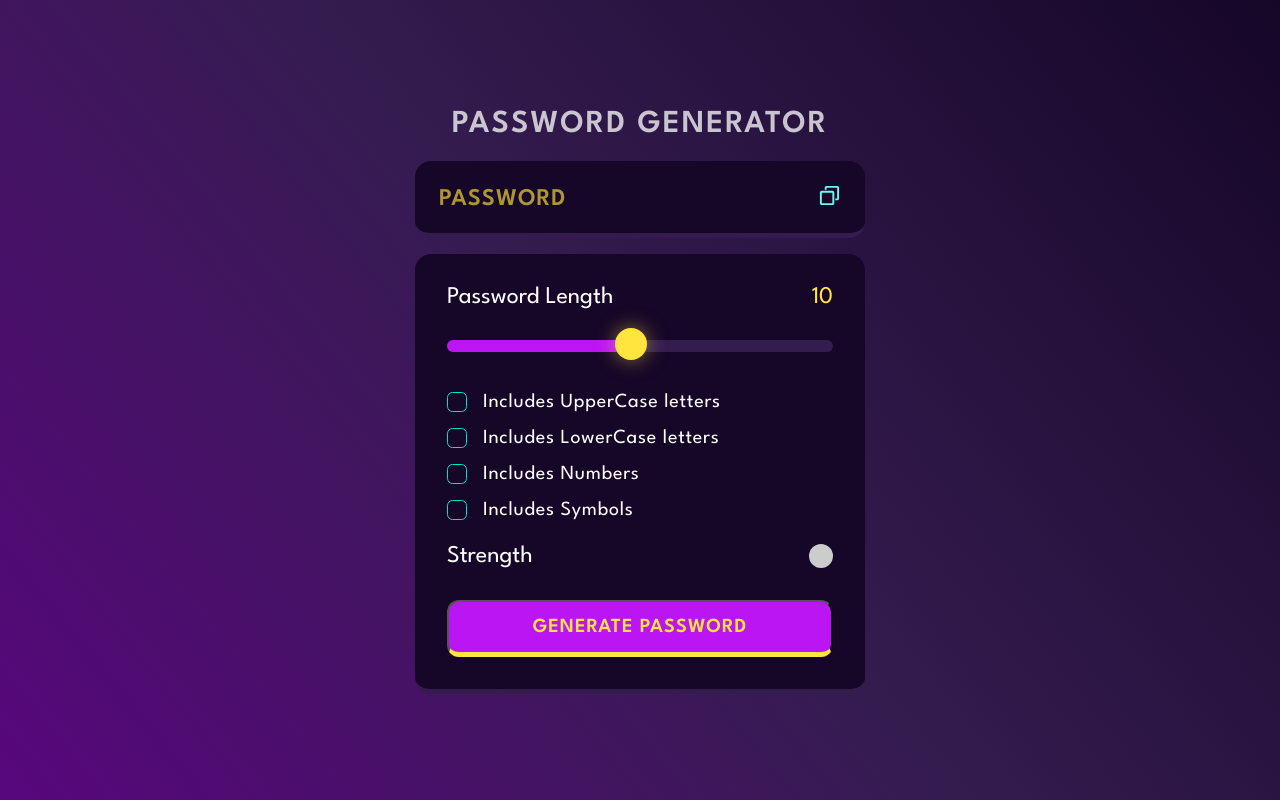
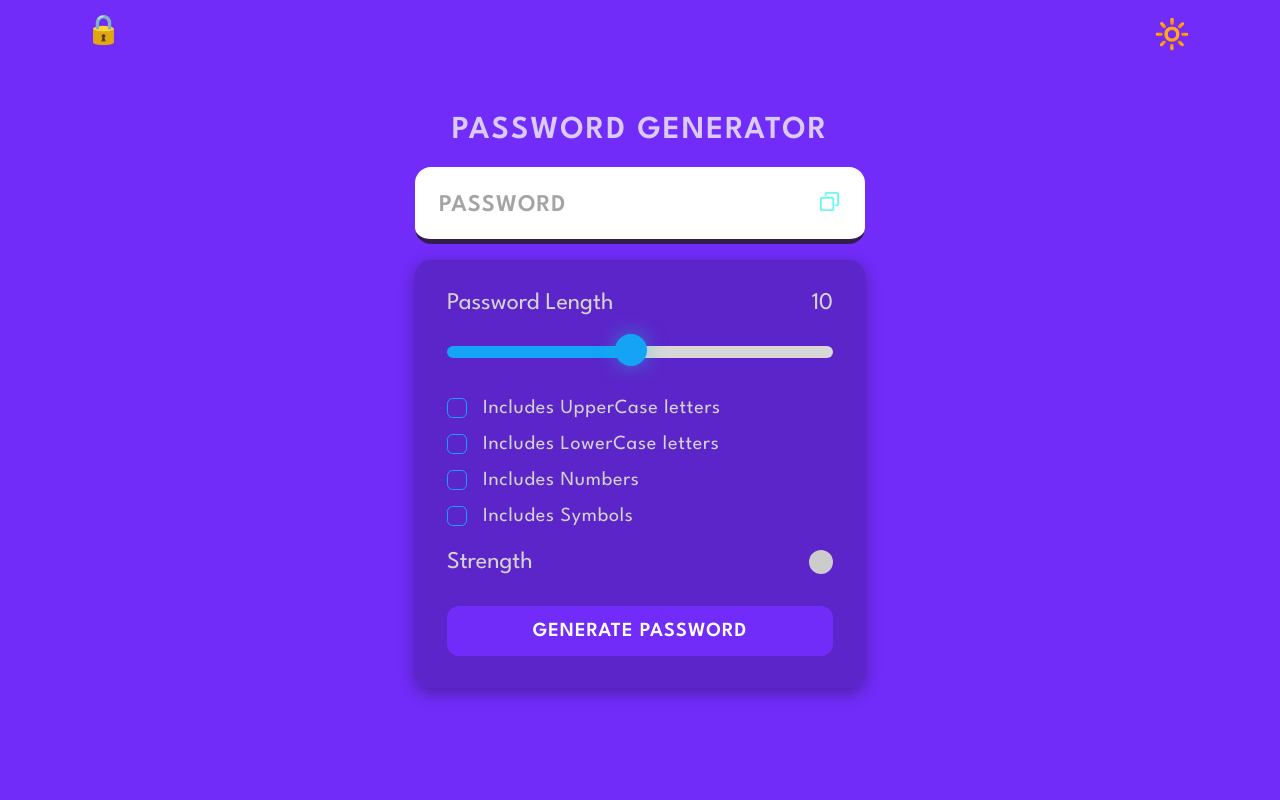
Before and after one commit to NerdFortitude/PasswordGenerator, a plain HTML site: page index.html in a window 1280 px wide. Drawn offline with Linux system fonts and the light colour scheme.

Commit message:
Added functionality to toggle theme however the theme icon issue exists

```diff
--- a/index.html
+++ b/index.html
@@ -11,7 +11,20 @@
     <link rel="stylesheet" href="style.css">
 </head>
 <body>
+    <nav>
 
+        <div class="logo">
+            &#128274;
+        </div>
+
+
+        <button class="themeChanger" id = "themeChanger1">
+            🔆
+        </button>
+        <!-- <button class="themeChanger" id = "themeChanger2  deactive-theme">
+            🌙
+        </button> -->
+    </nav>
     <div class="container">
 
         <h1>PASSWORD GENERATOR</h1>
@@ -77,7 +90,7 @@
 
     </div>
 
-
+    <script src="https://kit.fontawesome.com/943076f10a.js" crossorigin="anonymous"></script>
     <script src="./script.js"></script>
 </body>
 </html>
--- a/script.js
+++ b/script.js
@@ -1,4 +1,5 @@
 // fetching all the elements from the dom
+const bodyElement = document.querySelector("body");
 const inputSlider = document.querySelector("[data-lengthSlider]");
 const lengthDisplay = document.querySelector("[data-lengthNumber]");
 const passwordDisplay = document.querySelector("[data-passwordDisplay]");
@@ -11,11 +12,38 @@ const symbolCheck = document.querySelector("#symbols");
 const indicator = document.querySelector("[data-indicator]");
 const generateBtn = document.querySelector(".generateButton");
 const allCheckBox = document.querySelectorAll("input[type=checkbox]");
+const themeChanger = document.querySelector(".themeChanger");
+const inputContainer = document.querySelector(".input-container");
+// const themeChanger1 = document.querySelector("#themechanger1");
+// const themeChanger2 = document.querySelector("#themechanger2");
+const logo = document.querySelector(".logo");
 const symbols = '~!@#$%^&*()-_+=[]|}{:;",.<>/?';
 
 let password = "";
 let passwordLength = 10;
 let checkcount = 0;
+
+themeChanger.addEventListener("click",()=>{
+    bodyElement.classList.toggle("bg-body-dark");
+    themeChanger.classList.toggle("bg-body-dark");
+    logo.classList.toggle("bg-body-dark");
+    generateBtn.classList.toggle("bg-body-dark");
+    inputContainer.classList.toggle("shadow");
+    // themeChanger1.classList.toggle("deactive-theme");
+    // themeChanger2.classList.toggle("deactive-theme");
+
+
+
+    // if(themeChanger.innerText === "🔆"){
+    //     console.log("this is inside if");
+    //     themeChanger.textContent = "🌙";
+    // }
+    // if(themeChanger.innerText === "🌙"){
+
+    //     themeChanger.innerText = "🔆";
+    // }
+
+})
 //set strength circle color to grey
 handleSlider();
 setIndicator("#ccc");
@@ -224,3 +252,9 @@ generateBtn.addEventListener('click',()=>{
     calStrength();
 
 });
+
+
+function themeIconChanger(){
+
+
+}
--- a/style.css
+++ b/style.css
@@ -11,13 +11,15 @@
 
 :root{
 
-    --dk-violet: hsl(268, 75%, 9%);
+    --lt-background: #712cf9;
     --lt-violet: hsl(268, 47%, 21%);
+    --lt-text:rgb(212, 210, 210);
     --lt-violet2: hsl(281, 89%, 26%);
     --vb-violet: hsl(285, 91%, 52%);
     --vb-violet2: hsl(290, 70%, 36%);
     --vb-yellow: hsl(52, 100%, 62%);
-    --pl-white: hsl(0, 0%, 100%);
+    --pl-white: white;
+    --ry-blue: #15a3f6;
     --vb-cyan: hsl(176, 100%, 44%);
     --vb-cyan2: hsl(177, 92%, 70%);
     --dk-text: hsl(198, 20%, 13%);
@@ -30,8 +32,9 @@ body{
     display: flex;
     align-items: center;
     justify-content:center;
-    background: linear-gradient(231deg, rgba(22,6,40,1) 0%, rgba(52,28,79,1) 50%, rgba(88,7,125,1) 100%);
+    background: linear-gradient(90deg, rgba(0, 255, 235, 1) 0%, rgba(113, 44, 249, 1) 0%, rgba(113, 44, 249, 1) 100%);
     flex-direction: column;
+    transition: all 0.3s linear;
 }
 .container{
    width: 90%;
@@ -50,7 +53,7 @@ h1{
 
 .display-container{
     position:relative;
-    background-color: var(--dk-violet);
+    background-color: var(--pl-white);
     border-radius: 1rem;
     border-bottom: 0.35rem solid var(--lt-violet);
     margin: 1rem 0;
@@ -65,7 +68,6 @@ h1{
     outline: none;
     border:none;
     padding: 1.15rem 1rem;
-    color: var(--vb-yellow);
     font-weight: 600;
     font-size: 1.5rem;
     line-height: 30px;
@@ -79,7 +81,6 @@ h1{
     left: 1.5rem;
     font-size: 1.5rem;
     line-height: 30px;
-    color: var(--vb-yellow);
     opacity:0.65;
     text-transform: uppercase;
     transform: translateY(-50%);
@@ -95,10 +96,11 @@ h1{
 
 .input-container{
 
-    background-color: var(--dk-violet);
+    background-color: rgba(7, 7, 7, 0.194);
     border-radius: 1rem;
     padding:2rem;
-    border-bottom: 0.35rem solid var(--lt-violet);
+    /* border-bottom: 0.35rem solid var(--lt-violet); */
+    box-shadow: rgba(12, 12, 12, 0.35) 0px 5px 15px;
 
 }
 
@@ -109,12 +111,12 @@ h1{
 }
 
 .length-container p:nth-child(1) {
-    color: white;
+    color: var(--lt-text);
     font-size: 1.5rem;
 }
 
 .length-container p:nth-child(2){
-    color: var(--vb-yellow);
+    color: var(--lt-text);
     font-size: 1.5rem;
 }
 
@@ -127,7 +129,7 @@ h1{
 }
 
 .strength-container p{
-    color: var(--pl-white);
+    color: var(--lt-text);
     font-size: 1.5rem;
 }
 .strength-container .indicator{
@@ -147,14 +149,14 @@ h1{
     appearance: none; /*to remove default style*/
     width: 20px;
     height: 20px;
-    border: 1px solid var(--vb-cyan);
+    border: 1px solid var(--ry-blue);
     cursor:pointer;
     position: relative;
     border-radius: 0.35rem;
 }
 
 .check input:checked{
-    background-color: var(--vb-cyan);
+    background-color: var(--ry-blue);
 }
 
 .check input:checked::before{
@@ -170,7 +172,7 @@ h1{
 
 
 .check label{
-    color: var(--pl-white);
+    color: var(--lt-text);
     font-size:1.25rem;
     letter-spacing: 0.75px;
 
@@ -179,15 +181,17 @@ h1{
 .generateButton {
     width: 100%;
     padding: 1rem 0;
-    background-color: var(--vb-violet);
+    background-color: var(--lt-background);
     text-align: center;
     border-radius: 0.75rem;
-    border-bottom: 0.35rem solid var(--vb-yellow);
+    /* border-bottom: 0.35rem solid var(--lt-background); */
+    border: none;
     text-transform: uppercase;
     letter-spacing: 1px;
-    color: var(--vb-yellow);
+    color: var(--pl-white);
     font-weight: 600;
     font-size: 1.25rem;
+    cursor:pointer;
   }
 
 
@@ -199,11 +203,11 @@ h1{
     border: none;
     outline: none;
     cursor:pointer;
-    background-color: var(--lt-violet);
+    background-color: rgb(217, 215, 215);
     border-radius: 1rem;
     margin-top: 2rem;
     margin-bottom: 1.5rem;
-    background-image: linear-gradient(var(--vb-violet), var(--vb-violet));
+    background-image: linear-gradient(var(--ry-blue), var(--ry-blue));
     background-repeat: no-repeat;
   }
 
@@ -213,42 +217,91 @@ h1{
     height: 2rem;
     width: 2rem;
     border-radius: 50%;
-    background-color: var(--vb-yellow);
+    background-color: var(--ry-blue);
     cursor: pointer;
     margin-top: -3px;
     transition: all 100ms linear;
-    box-shadow: 0px 0px 20px 0px rgba(255,229,61,0.50);
+    box-shadow: 0px 0px 20px 0px rgba(17, 203, 224, 0.5);
   }
 
   .slider:focus{
-    outline: 3px solid var(--vb-yellow);
+    outline: 3px solid var(--pl-white);
   }
 
   .slider::-webkit-slider-thumb:hover{
-    outline: 2px solid var(--vb-yellow);
-    background-color: var(--dk-violet);
+    outline: 2px solid var(--ry-blue);
+    background-color: var(--ry-blue);
   }
 
   .copyBtn{
     background-color: transparent;
     border: none;
-    position: relative;
+    /* position: relative; */
   }
 
   .copyMsg{
     position: absolute;
     height: 25px;
     width: 70px;
-    color: yellow;
+    color: var(--pl-white);
     font-weight: bold;
-    background-color: rgb(47, 14, 47);
-    border-radius: 25%;
+    background-color: var(--ry-blue);
+    border-radius: 0%;
     scale: 0;
     top: -40px;
-    right: -8px;
-    padding: 0.2rem;
+    right: -20px;
+    padding: 0.3rem;
+    transition: all 0.1s linear;
    }
 
   .active{
     scale: 1;
   }
+
+  nav{
+    width: 90%;
+    background-color: transparent;
+    position: absolute;
+    top: 0;
+    margin: 0;
+    height: 4rem;
+    display: flex;
+    justify-content: space-between;
+    border-radius: 3rem;
+    margin-top: 0.2rem;
+}
+
+.logo{
+    width: 3.5rem;
+    height: 3.5rem;
+    /* background-color: rgb(5, 5, 53); */
+    background-color: var(--lt-background);
+    /* border: 2px solid black; */
+    /* border-radius: 50%; */
+    margin-left:1rem;
+    margin-top: 3px;
+    font-size: 1.8rem;
+    padding: 0.35rem;
+}
+
+
+.themeChanger{
+    width: 3.5rem;
+    height: 3.5rem;
+    background-color: var(--lt-background);
+    border: none;
+    margin-top: 3px;
+    margin-right: 1rem;
+    font-size: 1.8rem;
+    padding: 0.35rem;
+    cursor: pointer;
+}
+
+.bg-body-dark{
+    background-color: rgb(9, 9, 44);
+    background: linear-gradient(90deg, rgb(9, 9, 44), rgb(9, 9, 44) 0%, rgb(9, 9, 44) 100%);
+}
+
+.shadow{
+    box-shadow: rgba(231, 230, 230, 0.35) 0px 5px 15px;
+}
```
